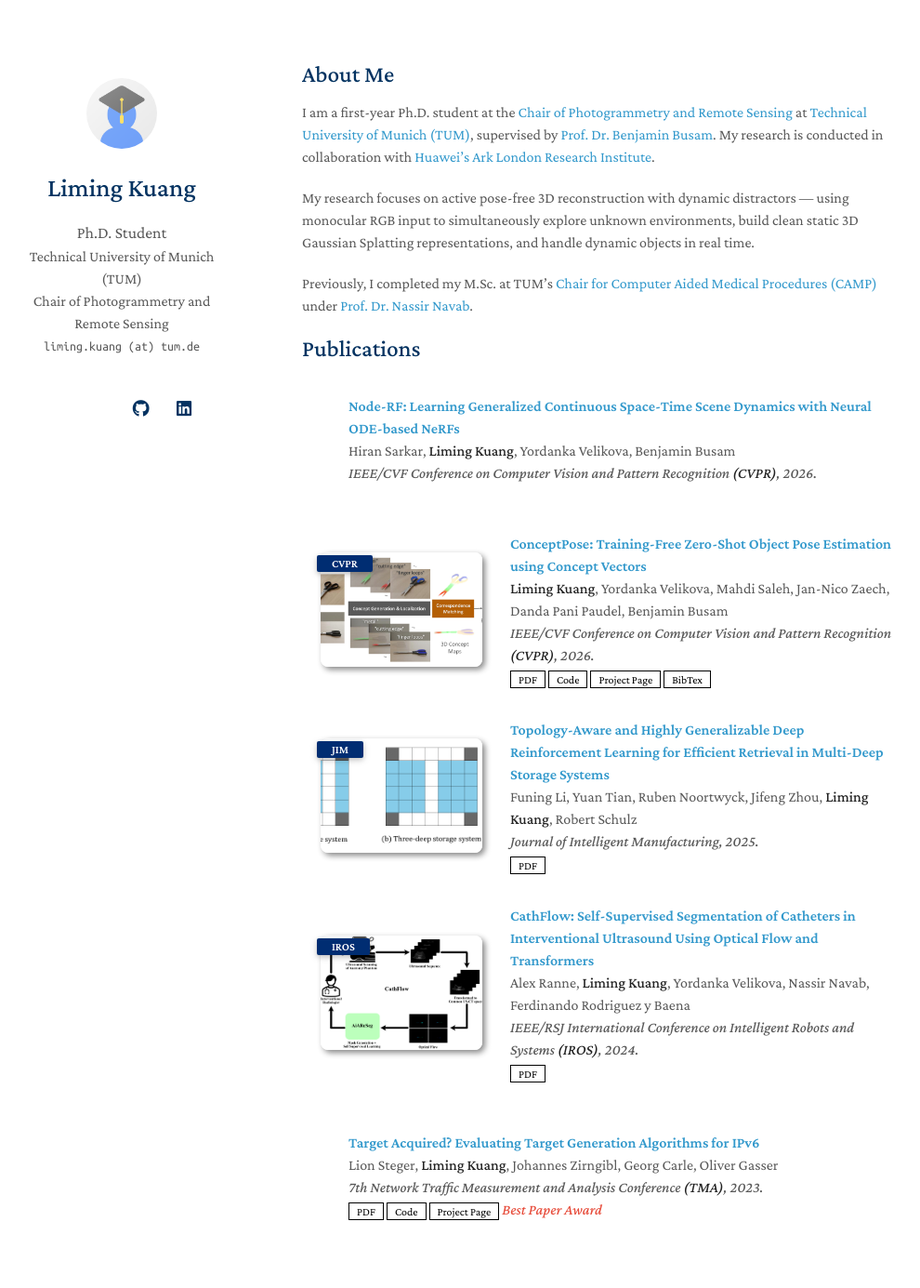
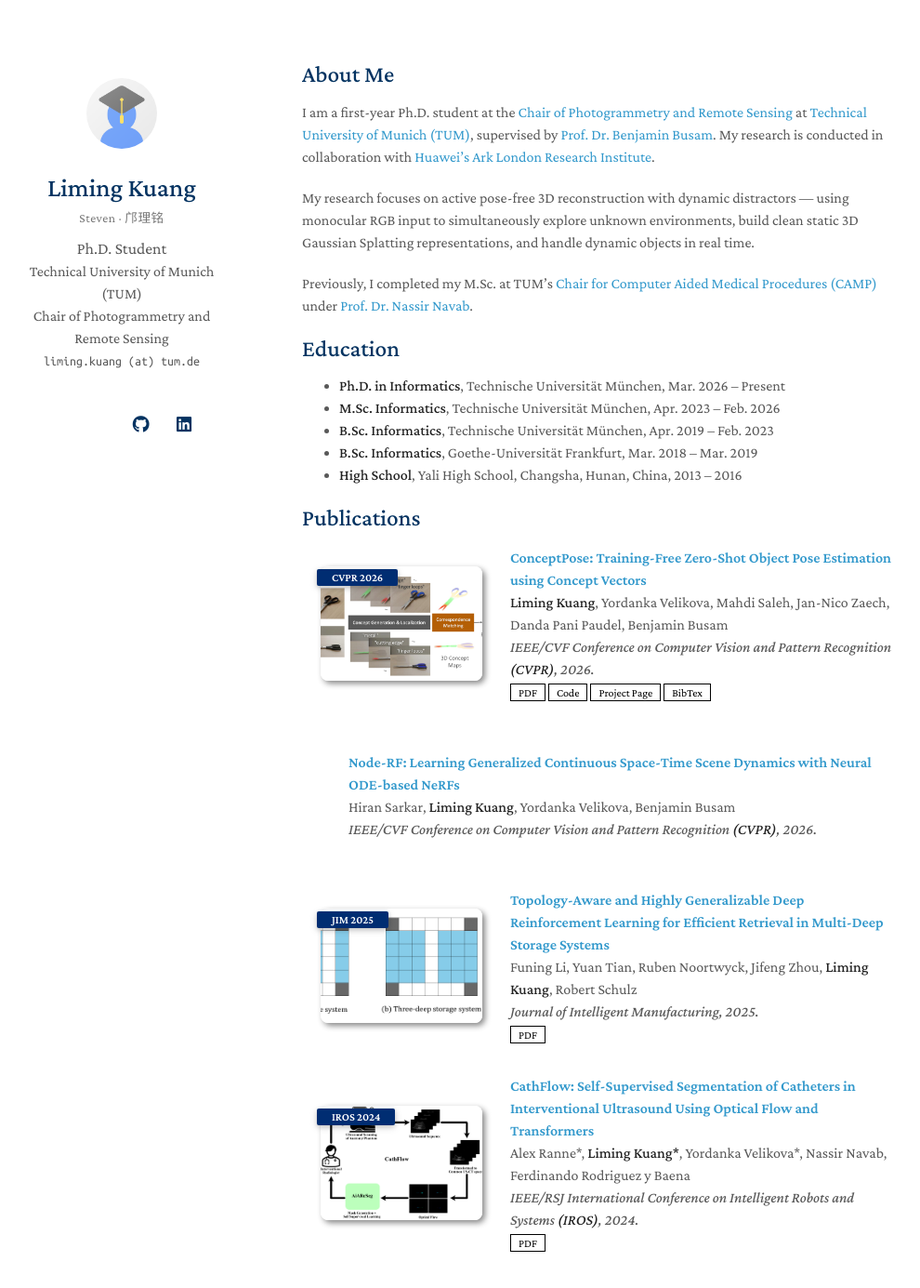
Before and after one commit to StevenKuang/stevenkuang.github.io, a Jekyll site: the page built from index.md, in a window 1280 px wide and 1400 px high. Shown: the top 1385 px of the window at 93% size, without its empty margins (145-1135 px from the left). Built offline with Jekyll 4.4.1, drawn with Linux system fonts in a browser that asks for light colours; a style sheet for code colours, icons or effects is not loaded; our own code applies the rules of GitHub Pages for plain Markdown files.

Commit message:
UPDATE: reorder publications, add name presentation, education section
- ConceptPose first, Node-RF second; remove Spotlight note
- Add year to conference badges (e.g., CVPR 2026, IROS 2024)
- Mark CathFlow co-first authors with asterisks
- Add alternate name display (Steven · 邝理铭) below header
- Add Education section from CV + Yali High School
- Fix CV link casing (CV.pdf)

```diff
--- a/_config.yml
+++ b/_config.yml
@@ -1,5 +1,6 @@
 # Basic Information
 title: Liming Kuang
+name_alt: Steven · 邝理铭
 position: Ph.D. Student
 affiliation: Technical University of Munich (TUM)
 affiliation_link: https://www.tum.de
@@ -14,7 +15,7 @@ canonical: https://stevenlk.xyz
 
 # Links
 google_scholar: https://scholar.google.com/citations?hl=en&user=plz6NoYAAAAJ
-cv_link: assets/files/cv.pdf
+cv_link: assets/files/CV.pdf
 github_link: https://github.com/StevenKuang
 linkedin: https://www.linkedin.com/in/limingk/
 
--- a/_data/publications.yml
+++ b/_data/publications.yml
@@ -1,13 +1,8 @@
 main:
-
-  - title: "Node-RF: Learning Generalized Continuous Space-Time Scene Dynamics with Neural ODE-based NeRFs"
-    authors: Hiran Sarkar, <strong>Liming Kuang</strong>, Yordanka Velikova, Benjamin Busam
-    conference_short: CVPR
-    conference: IEEE/CVF Conference on Computer Vision and Pattern Recognition <strong>(CVPR)</strong>, 2026.
 
   - title: "ConceptPose: Training-Free Zero-Shot Object Pose Estimation using Concept Vectors"
     authors: <strong>Liming Kuang</strong>, Yordanka Velikova, Mahdi Saleh, Jan-Nico Zaech, Danda Pani Paudel, Benjamin Busam
-    conference_short: CVPR
+    conference_short: CVPR 2026
     conference: IEEE/CVF Conference on Computer Vision and Pattern Recognition <strong>(CVPR)</strong>, 2026.
     pdf: https://arxiv.org/abs/2512.09056
     code: https://github.com/StevenKuang/concept-pose
@@ -15,23 +10,28 @@ main:
     bibtex: /conceptpose/resources/bibtex.txt
     image: ./conceptpose/resources/teaser.jpg
 
+  - title: "Node-RF: Learning Generalized Continuous Space-Time Scene Dynamics with Neural ODE-based NeRFs"
+    authors: Hiran Sarkar, <strong>Liming Kuang</strong>, Yordanka Velikova, Benjamin Busam
+    conference_short: CVPR 2026
+    conference: IEEE/CVF Conference on Computer Vision and Pattern Recognition <strong>(CVPR)</strong>, 2026.
+
   - title: "Topology-Aware and Highly Generalizable Deep Reinforcement Learning for Efficient Retrieval in Multi-Deep Storage Systems"
     authors: Funing Li, Yuan Tian, Ruben Noortwyck, Jifeng Zhou, <strong>Liming Kuang</strong>, Robert Schulz
-    conference_short: JIM
+    conference_short: JIM 2025
     conference: Journal of Intelligent Manufacturing, 2025.
     pdf: https://arxiv.org/abs/2506.14787
     image: ./assets/img/teaser_topology.png
 
   - title: "CathFlow: Self-Supervised Segmentation of Catheters in Interventional Ultrasound Using Optical Flow and Transformers"
-    authors: Alex Ranne, <strong>Liming Kuang</strong>, Yordanka Velikova, Nassir Navab, Ferdinando Rodriguez y Baena
-    conference_short: IROS
+    authors: Alex Ranne*, <strong>Liming Kuang*</strong>, Yordanka Velikova*, Nassir Navab, Ferdinando Rodriguez y Baena
+    conference_short: IROS 2024
     conference: IEEE/RSJ International Conference on Intelligent Robots and Systems <strong>(IROS)</strong>, 2024.
     pdf: https://arxiv.org/abs/2403.14465
     image: ./assets/img/teaser_cathflow.png
 
   - title: "Target Acquired? Evaluating Target Generation Algorithms for IPv6"
     authors: Lion Steger, <strong>Liming Kuang</strong>, Johannes Zirngibl, Georg Carle, Oliver Gasser
-    conference_short: TMA
+    conference_short: TMA 2023
     conference: 7th Network Traffic Measurement and Analysis Conference <strong>(TMA)</strong>, 2023.
     pdf: https://arxiv.org/abs/2307.06872
     page: https://ipv6hitlist.github.io
--- a/_layouts/homepage.html
+++ b/_layouts/homepage.html
@@ -44,6 +44,9 @@
         {% endif %}
 
         <h1>{{ site.title }}</h1>
+        {% if site.name_alt %}
+        <div style="font-size:0.85rem; color:#777; margin-top:-12px; margin-bottom:8px; letter-spacing:0.5px;">{{ site.name_alt }}</div>
+        {% endif %}
 
         {% if site.position %}
         <position style="font-size:1.10rem;">{{ site.position }}</position>
--- a/index.md
+++ b/index.md
@@ -10,4 +10,12 @@ My research focuses on active pose-free 3D reconstruction with dynamic distracto
 
 Previously, I completed my M.Sc. at TUM's [Chair for Computer Aided Medical Procedures (CAMP)](https://www.cs.cit.tum.de/camp/start/) under [Prof. Dr. Nassir Navab](https://scholar.google.com/citations?user=kzoVUPYAAAAJ&hl=en).
 
+## Education
+
+- **Ph.D. in Informatics**, Technische Universität München, Mar. 2026 – Present
+- **M.Sc. Informatics**, Technische Universität München, Apr. 2023 – Feb. 2026
+- **B.Sc. Informatics**, Technische Universität München, Apr. 2019 – Feb. 2023
+- **B.Sc. Informatics**, Goethe-Universität Frankfurt, Mar. 2018 – Mar. 2019
+- **High School**, Yali High School, Changsha, Hunan, China, 2013 – 2016
+
 {% include_relative _includes/publications.md %}
```
